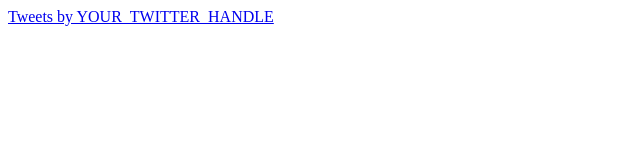
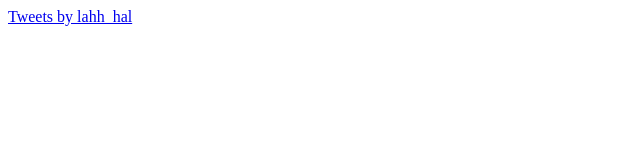
Before and after one commit to lahh-hal/webtwi, a plain HTML site: page index.html in a window 1280 px wide. Shown: the whole page, without its empty margins (0-640 px from the left). Drawn offline with Linux system fonts and the light colour scheme.

Commit message:
Update index.html

```diff
--- a/index.html
+++ b/index.html
@@ -3,6 +3,6 @@
     <script async src="https://platform.twitter.com/widgets.js" charset="utf-8"></script>
   </head>
   <body>
-    <a class="twitter-timeline" href="https://twitter.com/lahh_hal?ref_src=twsrc%5Etfw">Tweets by YOUR_TWITTER_HANDLE</a>
+    <a class="twitter-timeline" href="https://twitter.com/lahh_hal?ref_src=twsrc%5Etfw">Tweets by lahh_hal</a>
   </body>
 </html>
```
